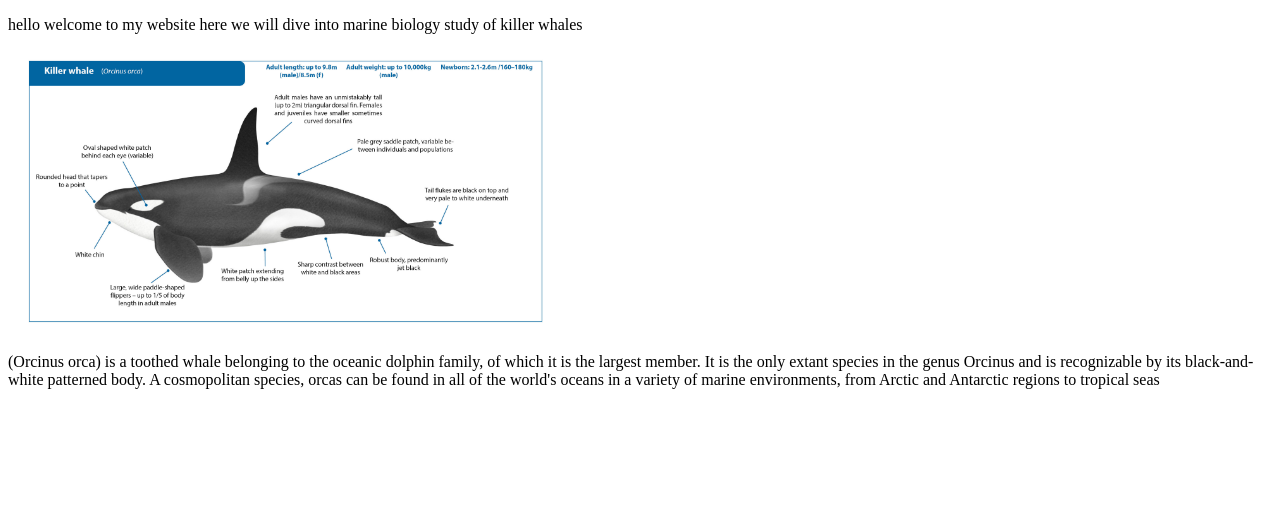
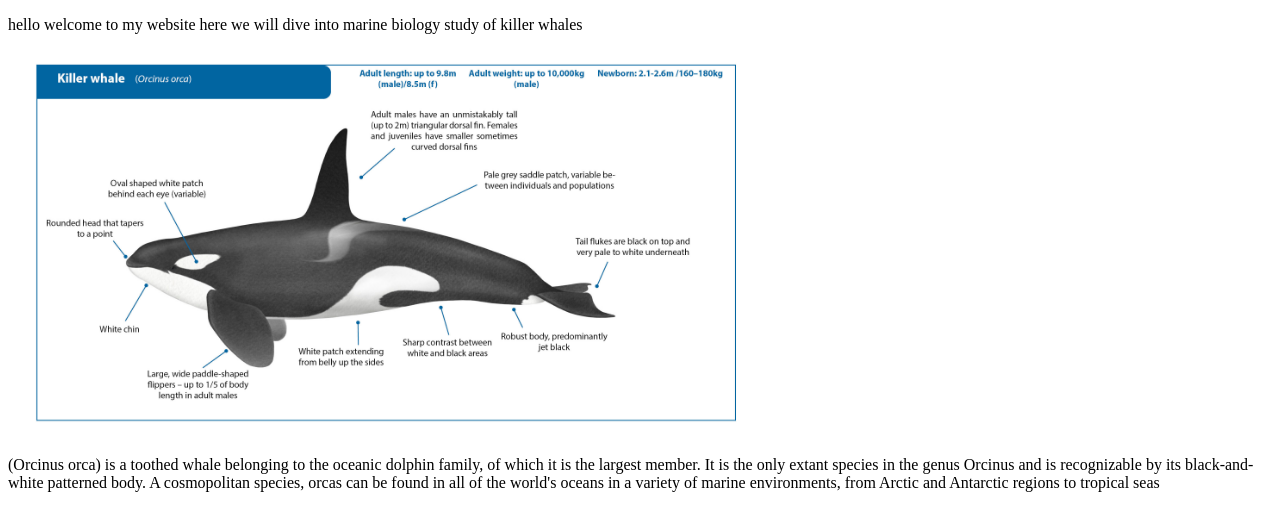
Before and after one commit to codewizardjames/codewizardjamess.github.io, a plain HTML site: page index.html in a window 1280 px wide. Drawn offline with Linux system fonts and the light colour scheme.

Commit message:
Update index.html

```diff
--- a/index.html
+++ b/index.html
@@ -2,7 +2,7 @@
 <html>
 <body>
   <p> hello welcome to my website here we will dive into marine biology study of killer whales </p>
-<img src= "Killer-whale.jpg " alt="Killer Whale Gender Identifiers"  width="552px";height="324px;" >
+<img src= "Killer-whale.jpg " alt="Killer Whale Gender Identifiers"  width="752px";height="524px;" >
   <p>(Orcinus orca) is a toothed whale belonging to the oceanic dolphin family, of which it is the largest member. It is the only extant species in the genus Orcinus and is recognizable by its black-and-white patterned body. A cosmopolitan species, orcas can be found in all of the world's oceans in a variety of marine environments, from Arctic and Antarctic regions to tropical seas </p>
 </body>
 </html>
```
